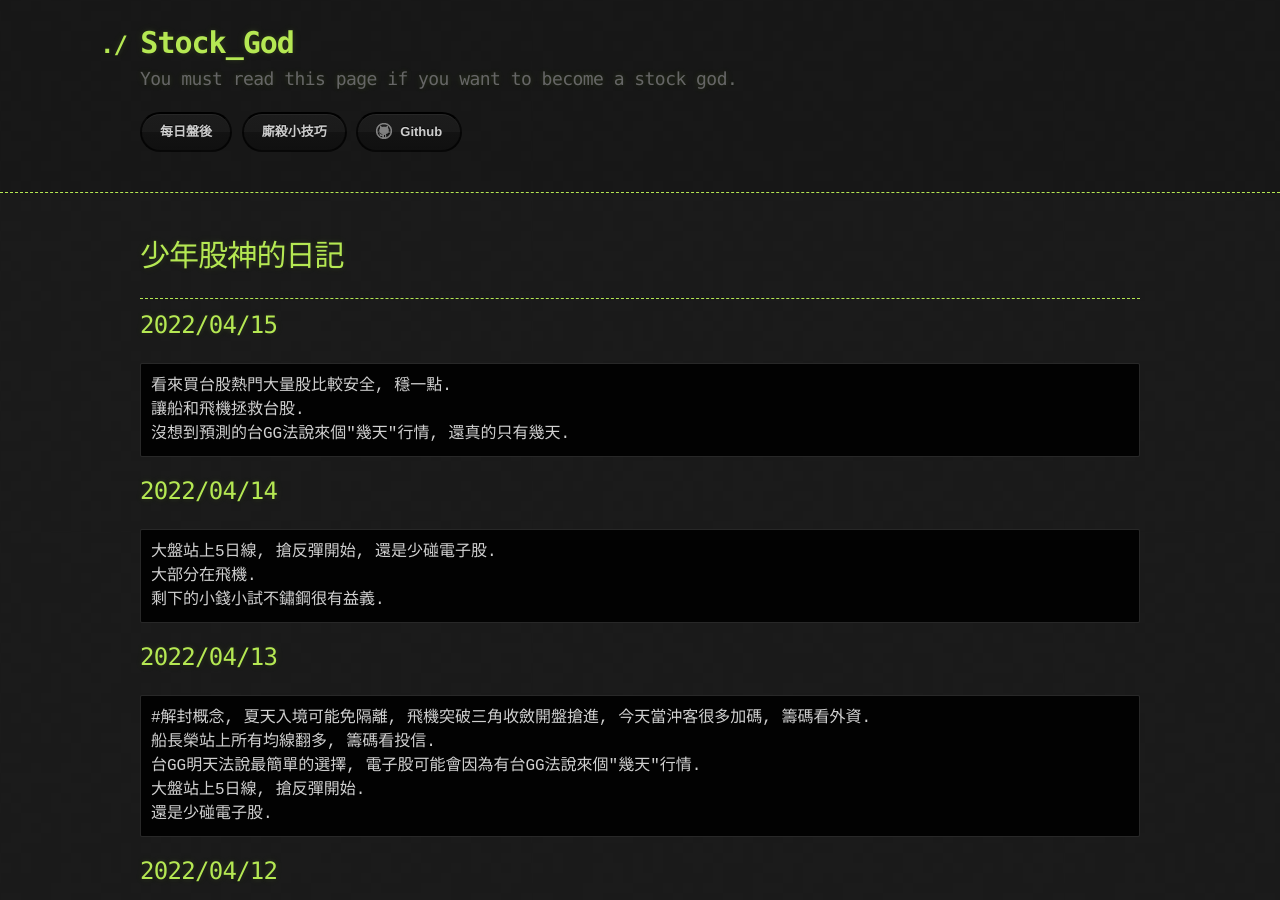
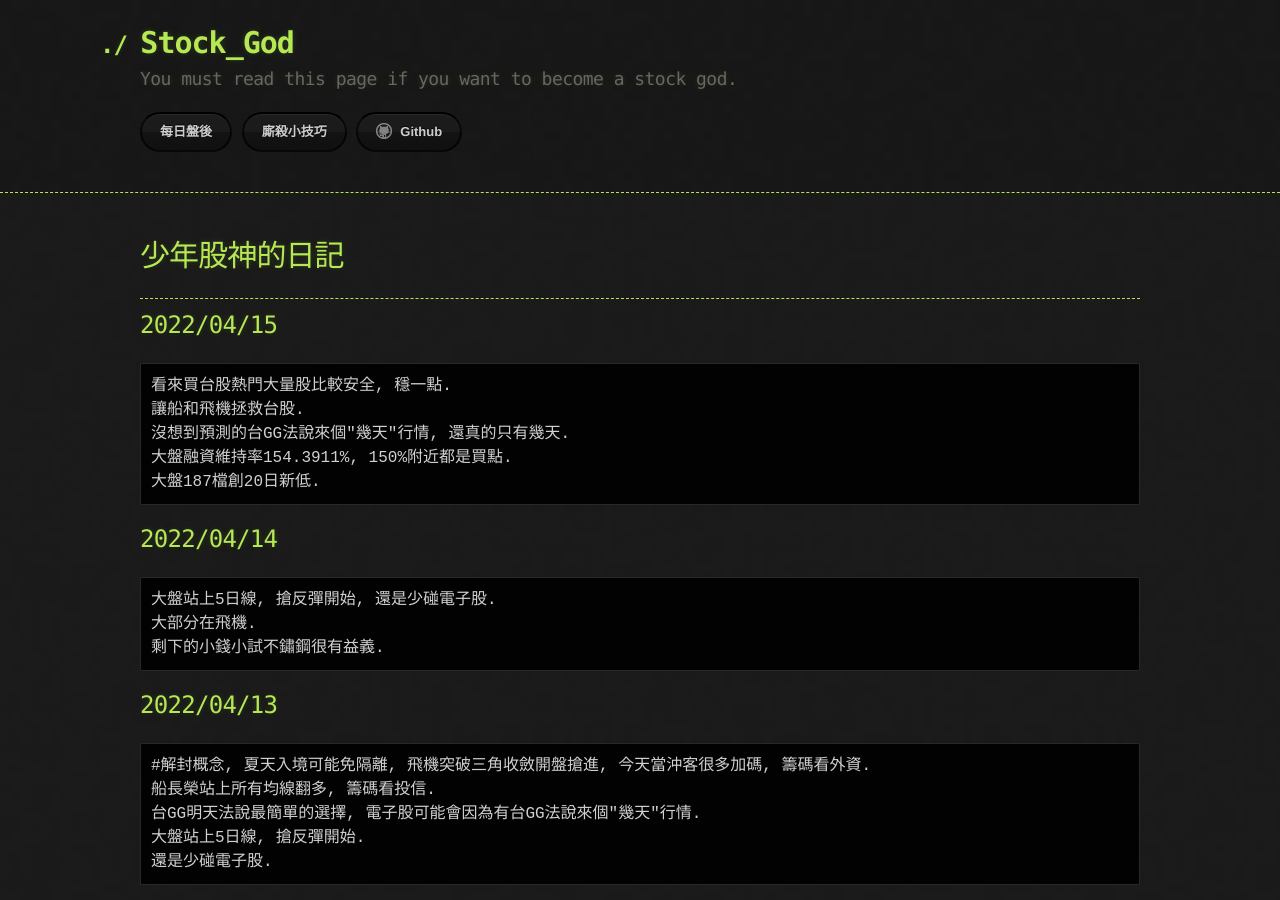
Before and after one commit to lepg5487/Stock_God, a Jekyll site: the page built from index.md, in a window 1280 px wide and 900 px high. Built offline with Jekyll 4.4.1, drawn with Linux system fonts in a browser that asks for light colours; our own code applies the rules of GitHub Pages for plain Markdown files.

Commit message:
Update index.md

````diff
--- a/index.md
+++ b/index.md
@@ -11,6 +11,8 @@ layout: testlayouts
 看來買台股熱門大量股比較安全, 穩一點.
 讓船和飛機拯救台股.
 沒想到預測的台GG法說來個"幾天"行情, 還真的只有幾天.
+大盤融資維持率154.3911%, 150%附近都是買點.
+大盤187檔創20日新低.
 ```
 
 ## 2022/04/14
````
